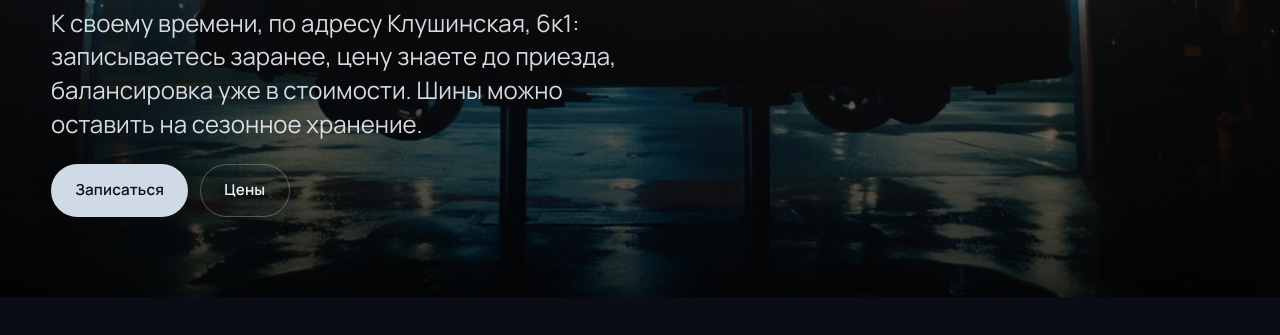
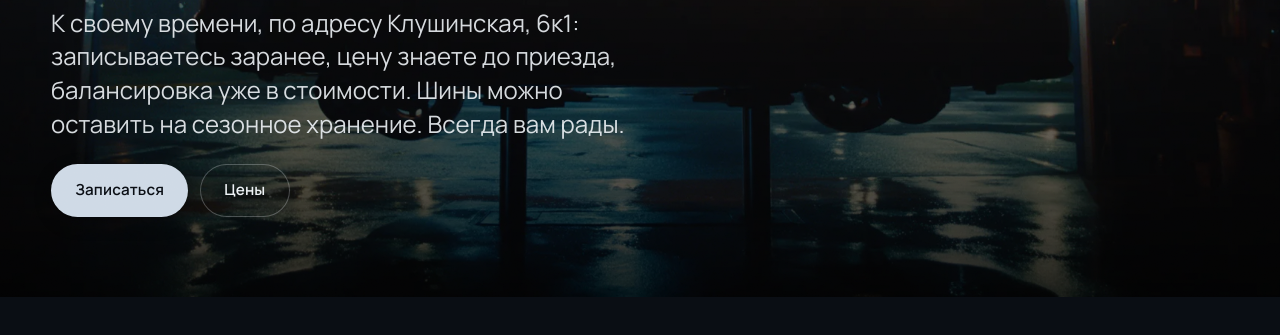
Before and after one commit to uzkm73-TROS/shinomontazh-demo, a plain HTML site: page index.html in a window 1280 px wide. Shown: the part 503-838 px from the top of the page. Drawn offline with Linux system fonts and the light colour scheme.

Commit message:
Первый экран: добавлено «Всегда вам рады»

```diff
--- a/index.html
+++ b/index.html
@@ -232,7 +232,7 @@
 
         <div class="v-copy v-copy--lead hero__copy" data-v-cue="0 1 0 0">
           <h1 class="v-display v-display--xl" data-v-kinetic="lines">Шиномонтаж в Химках по записи: переобуем за 30 минут</h1>
-          <p class="v-lede">К своему времени, по адресу Клушинская, 6к1: записываетесь заранее, цену знаете до приезда, балансировка уже в стоимости. Шины можно оставить на сезонное хранение.</p>
+          <p class="v-lede">К своему времени, по адресу Клушинская, 6к1: записываетесь заранее, цену знаете до приезда, балансировка уже в стоимости. Шины можно оставить на сезонное хранение. Всегда вам рады.</p>
           <div class="hero__cta">
             <a class="v-btn" href="#zapis">Записаться</a>
             <a class="v-btn v-btn--ghost" href="#ceny">Цены</a>
```
